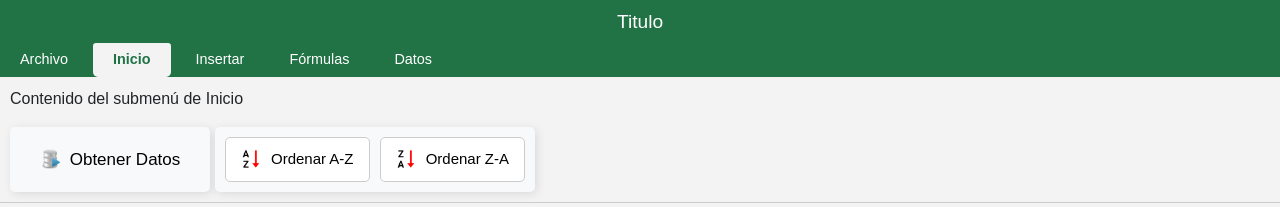
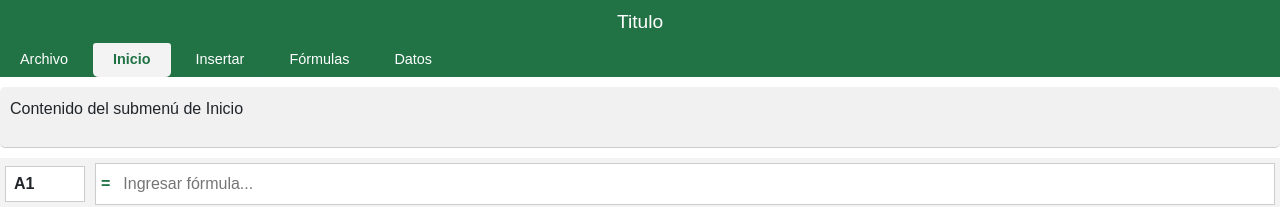
Before and after one commit to AxelBetancourth/Excel, a plain HTML site: page main.html in a window 1280 px wide. Shown: the top 207 px of the page. Drawn offline with nearby package versions, Linux system fonts and the light colour scheme.

Commit message:
Arreglado bug css

```diff
--- a/datos.css
+++ b/datos.css
@@ -5,6 +5,25 @@
     display: none;
   }
 
+  .submenu.active {
+    display: flex;
+  }
+  /* Estilos generales para el contenedor de submenús */
+  #submenu-container {
+    margin: 10px 0;
+    padding: 10px;
+    background-color: #f1f1f1;
+    border-radius: 5px;
+  }
+  /* Estilos para cada submenú, pueden ajustarse según necesidades */
+  #submenu-inicio,
+  #submenu-insertar,
+  #submenu-formulas,
+  #submenu-datos {
+    align-items: center;
+    gap: 5px;
+  }
+  /* Otros estilos propios de la sección "Datos" */
   .container {
     width: 200px;
     background-color: #f8f9fa;
@@ -15,75 +34,56 @@
     justify-content: center;
     margin-left: 0;
   }
-
-/* Estilos del menú */
   .menu ul {
     list-style: none;
     padding: 0;
     margin: 0;
   }
-
   .menu li {
     position: relative;
   }
-
-/* Estilos de los enlaces del menú */
   .menu a {
     display: flex;
     align-items: center;
     text-decoration: none;
-    color: #000000;
-    font-size: 17px; /* Tamaño de texto consistente */
-    padding: 10px 15px; /* Espaciado consistente con los botones */
+    color: #000;
+    font-size: 17px;
+    padding: 10px 15px;
     border-radius: 5px;
-    transition: background 0.3s ease;
+    transition: 0.3s ease;
   }
-
-/* Efecto hover en los elementos del menú */
   .menu a:hover {
     background-color: #e0e0e0;
   }
-
-/* Submenús */
   .menu ul ul {
     display: none;
     position: absolute;
     left: 100%;
     top: 0;
     min-width: 200px;
-    background: #ffffff;
+    background: #fff;
     border-radius: 5px;
     box-shadow: 2px 2px 10px rgba(0, 0, 0, 0.1);
     padding: 5px 0;
     z-index: 1000;
   }
-
-/* Mostrar submenú cuando se pasa el mouse */
   .menu li:hover > ul {
     display: block;
   }
-
-/* Ajuste de submenú anidado */
   .menu ul ul ul {
     left: 100%;
     top: 0;
   }
-
-/* Iconos en el menú */
   .icono {
     width: 20px;
     height: 20px;
     margin-right: 10px;
   }
-
-/* Contenedor de los íconos de ordenación */
   .iconos-container {
     display: flex;
     gap: 10px;
     position: relative;
   }
-
-/* Contenedor de botones de ordenación */
   .BotonesOrdenar {
     width: 320px;
     background-color: #f8f9fa;
@@ -95,39 +95,24 @@
     gap: 10px;
     margin-left: 0;
   }
-
-/* Estilo de los botones */
   button {
     display: flex;
-    align-items: center; /* Centra el texto y la imagen */
-    padding: 10px 15px; /* Tamaño de padding consistente */
-    font-size: 15px; /* Tamaño de texto consistente con el menú */
-    background-color: #ffffff;
+    align-items: center;
+    padding: 10px 15px;
+    font-size: 15px;
+    background-color: #fff;
     border: 1px solid #ccc;
     border-radius: 5px;
     cursor: pointer;
   }
-
-/* Hover en los botones */
   button:hover {
-    background-color: #f1f1f1; /* Cambia el color de fondo al pasar el ratón */
+    background-color: #f1f1f1;
   }
-
-/* Estilo de los iconos en los botones */
   button img.icono {
     width: 20px;
     height: 20px;
     margin-right: 10px;
   }
-
-/* Submenú de datos */
-#submenu-datos {
-    display: flex;
-    align-items: center; /* Alinea verticalmente los elementos */
-    gap: 5px; /* Espacio entre el menú y los íconos */
-}
-
-/* Flecha indicadora de submenú */
   .flecha {
     margin-left: auto;
     font-size: 12px;
--- a/main.html
+++ b/main.html
@@ -166,61 +166,54 @@
     </div>
     </div>
 
-  <!-------------------- AREA DE DATOS = obtener y transferir datos en excel -->
     <div id="submenu-datos" class="submenu">
-      <div id="submenu-datos" class="menu-container">
+      <!-- Menú de Datos -->
+      <div class="menu-container">
         <div class="container">
           <div class="menu">
             <ul>
-                    <!-- Menú principal -->
               <li>
                 <a href="">
-                            <img src="images/obtenerdatos.ico" alt="Icono Principal" class="icono"> Obtener Datos
+                  <img src="images/obtenerdatos.ico" alt="Icono Principal" class="icono">
+                  Obtener Datos
                   <span class="flecha"></span>
                 </a>
                 <ul>
-                            <!-- Submenú: De un Archivo -->
                   <li>
                     <a href="">
-                                    <img src="images/archivo.ico" alt="Carpeta" class="icono"> De un Archivos
+                      <img src="images/archivo.ico" alt="Carpeta" class="icono">
+                      De un Archivos
                       <span class="flecha"></span>
                     </a>
                     <ul>
-                                    <!-- Submenú: Archivo PDF -->
                       <li>
                         <a href="#" onclick="document.getElementById('archivoPDF').click(); return false;">
                           <img src="images/pdf.ico" alt="PDF" class="icono"> Archivo PDF
                           <span class="flecha"></span>
                         </a>
-                                        <!-- Formulario para subir archivo PDF -->
                         <form action="procesar_pdf.php" method="post" enctype="multipart/form-data" class="d-flex align-items-center px-3">
                           <input type="file" name="archivoPDF" id="archivoPDF" accept=".pdf" style="display: none;">
                         </form>
                       </li>
-
-                                    <!-- Submenú: Archivo EXCEL -->
                       <li>
                         <a href="#" onclick="document.getElementById('archivoExcel').click(); return false;">
                           <img src="images/excel.ico" alt="Excel" class="icono"> Archivo EXCEL
                           <span class="flecha"></span>
                         </a>
-                                        <!-- Formulario para subir archivo Excel -->
                         <form action="procesar_excel.php" method="post" enctype="multipart/form-data" class="d-flex align-items-center px-3">
                           <input type="file" name="archivoExcel" id="archivoExcel" accept=".xls,.xlsx" style="display: none;">
                         </form>
                       </li>
                     </ul>
                   </li>
-
-                            <!-- Opción de base de datos -->
                   <li>
                     <a href="">
-                                    <img src="images/basedatos.ico" alt="Base de datos" class="icono"> De una base de datos
-                                    <span class="flecha">&#9658</span>
+                      <img src="images/basedatos.ico" alt="Base de datos" class="icono">
+                      De una base de datos
+                      <span class="flecha">&#9658;</span>
                     </a>
                   </li>
                 </ul>
-
               </li>
             </ul>
           </div>
```
Lines whose indentation alone changed are shown as unchanged.
